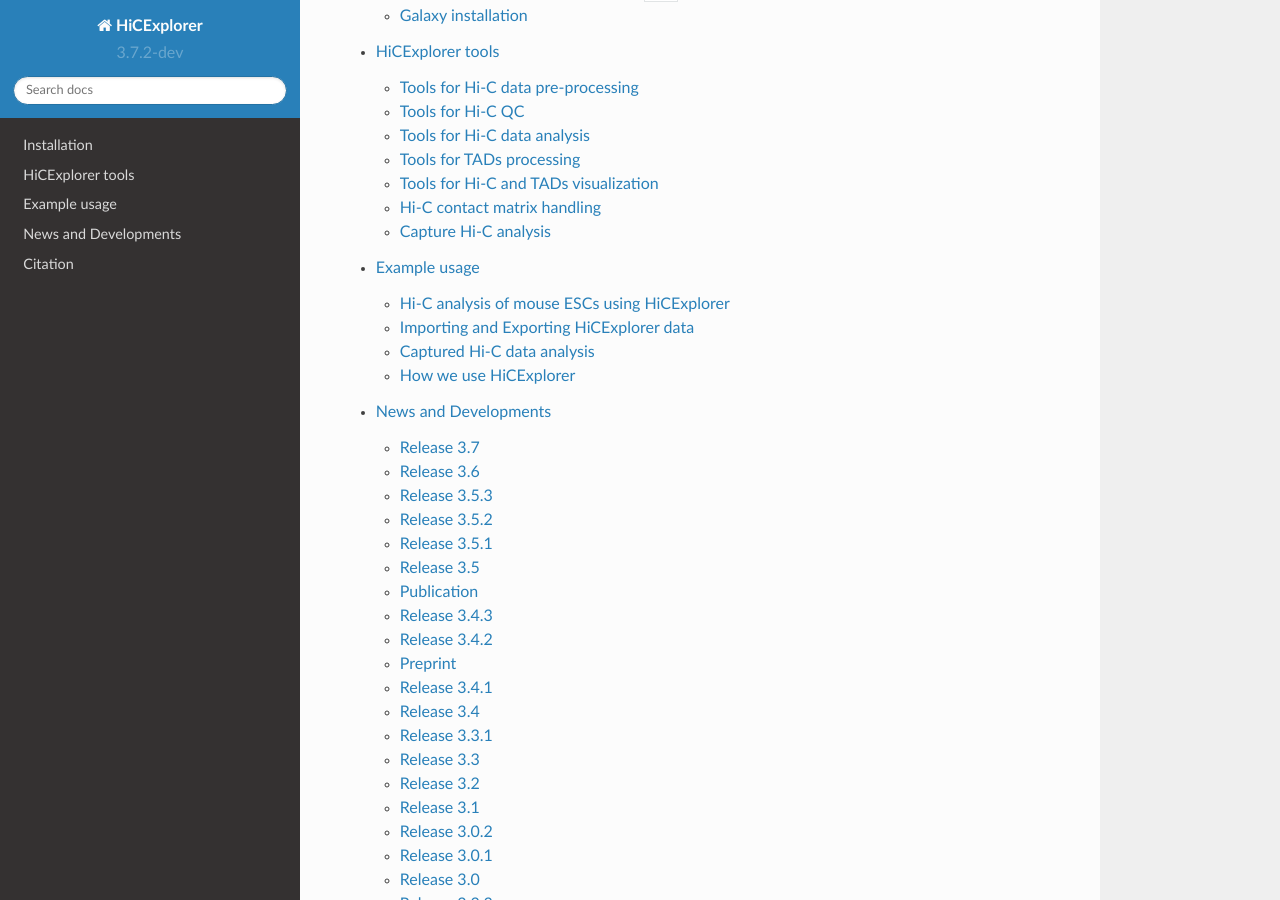
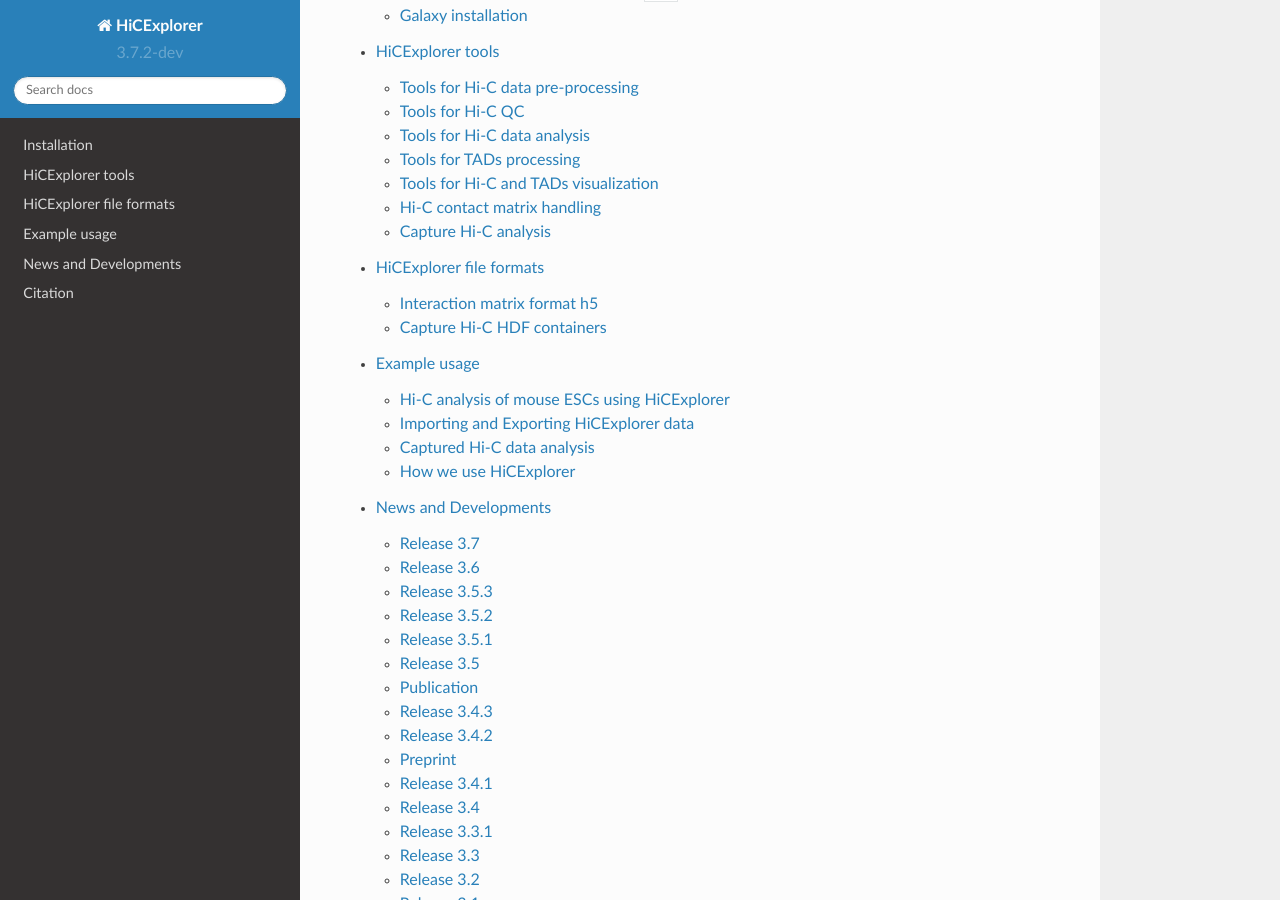
Before and after one commit to deeptools/HiCExplorer, a Sphinx documentation site: the page built from docs/index.rst, in a window 1280 px wide and 900 px high, scrolled down 2821 px. Built offline with Sphinx 7.4.7 and the Read the Docs theme 2.0.0, drawn with Linux system fonts in a browser that asks for light colours; some of the changed lines change nothing that is shown.

Commit message:
Adding documentation about native HiCExplorer file formats

```diff
--- /dev/null
+++ b/docs/content/file-formats.rst
@@ -0,0 +1,294 @@
+.. _file-formats:
+
+HiCExplorer file formats
+========================
+
+HiCExplorer has a native interaction file format, h5, and several native formats for capture Hi-C analysis.
+
+
+Interaction matrix format h5
+----------------------------
+
+The h5 format is implemented as a hdf5 container and can be accessed either via HiCMatrix, the hdf5 API or a graphical user interface like hdfview.
+The data in the hdf5 format is read and written via the PyTables interface.
+
+The format is structured as follows:
+
+.. code-block:: bash
+
+   - intervals
+      - chr_list (CArray)
+      - end_list (CArray)
+      - extra_list (CArray)
+      - start_list (CArray)
+   - matrix
+      - data (CArray)
+      - indices (CArray)
+      - indptr (CArray)
+      - shape (tupel)
+    - distance counts (CArray) [optional]
+    - nan_bins (CArray) [optional]
+    - correction_factors (CArray) [optional]
+
+The group 'matrix' contains the data which is necessary to create a scipy sparse csr matrix:
+
+.. code-block:: python
+
+    import tables
+    with tables.open_file(self.matrixFileName, 'r') as f:
+            parts = {}
+            try:
+                for matrix_part in ('data', 'indices', 'indptr', 'shape'):
+                    parts[matrix_part] = getattr(f.root.matrix, matrix_part).read()
+            except Exception as e:
+                log.info('No h5 file. Please check parameters concerning the file type!')
+                e
+            matrix = csr_matrix(tuple([parts['data'], parts['indices'], parts['indptr']]),
+                                shape=parts['shape'])
+
+The group 'intervals' contains the information of the genomic regions associated to a bin in the matrix via its index. To retrieve the data run:
+
+.. code-block:: python
+
+    with tables.open_file(self.matrixFileName, 'r') as f:
+        intvals = {}
+        for interval_part in ('chr_list', 'start_list', 'end_list', 'extra_list'):
+            if toString(interval_part) == toString('chr_list'):
+                chrom_list = getattr(f.root.intervals, interval_part).read()
+                intvals[interval_part] = toString(chrom_list)
+            else:
+                intvals[interval_part] = getattr(f.root.intervals, interval_part).read()
+
+        cut_intervals = list(zip(intvals['chr_list'], intvals['start_list'], intvals['end_list'], intvals['extra_list']))
+
+To write the format, the above structure needs to be created via PyTables. For example:
+
+
+.. code-block:: python
+
+    with tables.open_file(filename, mode="w", title="HiCExplorer matrix") as h5file:
+        matrix_group = h5file.create_group("/", "matrix", )
+        for matrix_part in ('data', 'indices', 'indptr', 'shape'):
+                arr = np.array(getattr(matrix, matrix_part))
+                atom = tables.Atom.from_dtype(arr.dtype)
+                ds = h5file.create_carray(matrix_group, matrix_part, atom,
+                                          shape=arr.shape,
+                                          filters=filters)
+
+The matrix object is a scipy `csr_matrix`.
+
+Please refer to HiCMatrix for a reference implementation: https://github.com/deeptools/HiCMatrix/blob/master/hicmatrix/lib/h5.py
+
+
+
+Capture Hi-C HDF containers
+---------------------------
+
+The capture Hi-C data analysis creates for the scripts `chicViewpoint`, `chicSignificantInteractions`, `chicAggregateStatistic` and `chicDifferentialTest` individual HDF containers to store the processed data.
+
+chicViewpoint
+~~~~~~~~~~~~~
+
+.. code-block:: bash
+
+   - averageContactBin (int)
+   - fixateRange (int)
+   - range (int, int)
+   - resolution (int)
+   - type='interactions' (string)
+   - matrix 1
+    - chromosome 1
+       - gene name 1
+           - chromosome (String)
+           - end_list (array)
+           - gene (String)
+           - interaction_data_list (array)
+           - pvalue (array)
+           - raw (array)
+           - reference_point_end (int)
+           - reference_point_start (int)
+           - relative_position_list (array)
+           - start_list (array)
+           - sum_of_interactions (float)
+           - xfold (array)
+       - gene name 2
+           - ...
+           - ...
+        . ---
+    - chromosome 2
+       - gene 1
+          - ...
+          - ...
+    - ...
+    - ...
+    - genes
+      - gene name 1 (link to matrix 1 / chromosome 1 / gene name 1
+      - ...
+   - matrix 1
+     - chromosome 1
+        - gene name 1
+            - chromosome (String)
+            - end_list (array)
+            - gene (String)
+            - interaction_data_list (array)
+            - pvalue (array)
+            - raw (array)
+            - reference_point_end (int)
+            - reference_point_start (int)
+            - relative_position_list (array)
+            - start_list (array)
+            - sum_of_interactions (float)
+            - xfold (array)
+        - gene name 2
+            - ...
+            - ...
+         . ---
+     - chromosome 2
+        - gene 1
+           - ...
+           - ...
+     - ...
+     - ...
+
+    - genes
+      - gene name 1 (link to matrix 2 / chromosome 1 / gene name 1
+      - ...
+
+
+chicSignificantInteractions
+~~~~~~~~~~~~~~~~~~~~~~~~~~~
+
+`chicSignificantInteractions` creates two files: a target file and a file containing the significant interactions:
+
+
+Depending on the combination mode (single / dual) the structure is slightly different for the target file:
+
+.. code-block:: bash
+
+   - combinationMode = 'single' (String)
+   - fixateRange (int)
+   - mode_preselection (String)
+   - mode_preselection_value (float)
+   - peakInteractionsThreshold (float)
+   - pvalue (float)
+   - range (int, int)
+   - truncateZeroPvalues (Boolean)
+   - type='target' (String)
+   - matrix 1
+    - chromosome 1
+       - gene name 1
+           - chromosome (String)
+           - end_list (array)
+           - reference_point_end (int)
+           - reference_point_start (int)
+           - start_list (array)
+       - gene name 2
+           - ...
+           - ...
+        . ---
+    - chromosome 2
+       - gene 1
+          - ...
+          - ...
+    - ...
+    - ...
+    - genes
+      - gene name 1 (link to matrix 1 / chromosome 1 / gene name 1
+      - ...
+   - matrix 1
+     - chromosome 1
+        - gene name 1
+           - chromosome (String)
+           - end_list (array)
+           - reference_point_end (int)
+           - reference_point_start (int)
+           - start_list (array)
+        - gene name 2
+            - ...
+            - ...
+         . ---
+     - chromosome 2
+        - gene 1
+           - ...
+           - ...
+     - ...
+     - ...
+
+    - genes
+      - gene name 1 (link to matrix 2 / chromosome 1 / gene name 1
+      - ...
+
+Significant interactions file:
+
+
+.. code-block:: bash
+
+   - combinationMode (String)
+   - fixateRange (int)
+   - mode_preselection (String)
+   - mode_preselection_value (float)
+   - peakInteractionsThreshold (float)
+   - pvalue (float)
+   - range (int, int)
+   - truncateZeroPvalues (Boolean)
+   - type='significant' (String)
+   - matrix 1
+    - chromosome 1
+       - gene name 1
+            - chromosome (String)
+            - end_list (array)
+            - gene (String)
+            - interaction_data_list (array)
+            - pvalue (array)
+            - raw (array)
+            - reference_point_end (int)
+            - reference_point_start (int)
+            - relative_position_list (array)
+            - start_list (array)
+            - sum_of_interactions (float)
+            - xfold (array)
+       - gene name 2
+           - ...
+           - ...
+        . ---
+    - chromosome 2
+       - gene 1
+          - ...
+          - ...
+    - ...
+    - ...
+    - genes
+      - gene name 1 (link to matrix 1 / chromosome 1 / gene name 1
+      - ...
+   - matrix 1
+     - chromosome 1
+        - gene name 1
+            - chromosome (String)
+            - end_list (array)
+            - gene (String)
+            - interaction_data_list (array)
+            - pvalue (array)
+            - raw (array)
+            - reference_point_end (int)
+            - reference_point_start (int)
+            - relative_position_list (array)
+            - start_list (array)
+            - sum_of_interactions (float)
+            - xfold (array)
+        - gene name 2
+            - ...
+            - ...
+         . ---
+     - chromosome 2
+        - gene 1
+           - ...
+           - ...
+     - ...
+     - ...
+
+    - genes
+      - gene name 1 (link to matrix 2 / chromosome 1 / gene name 1
+      - ...
+
+chicSignificantInteractions
+~~~~~~~~~~~~~~~~~~~~~~~~~~~
--- a/docs/index.rst
+++ b/docs/index.rst
@@ -85,6 +85,7 @@
 
    content/installation
    content/list-of-tools
+   content/file-formats
    content/example_usage
    content/News
    content/citation
```
